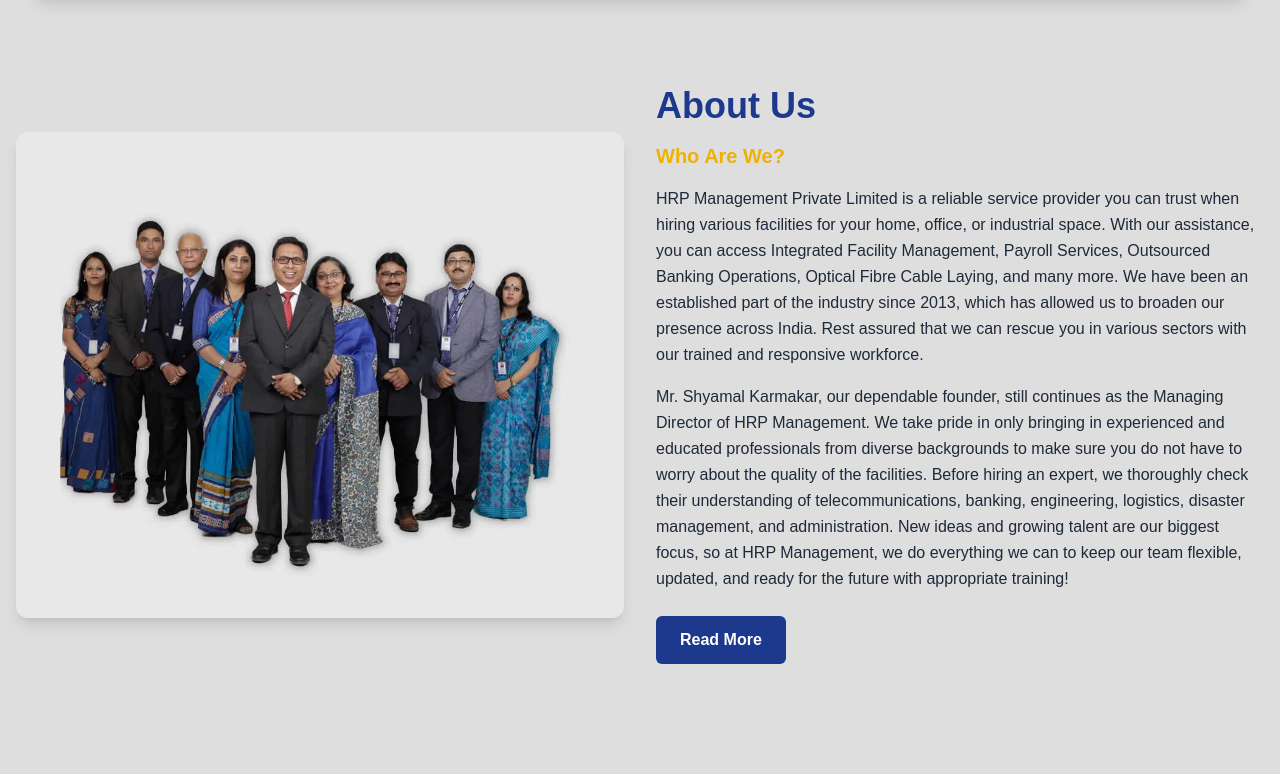
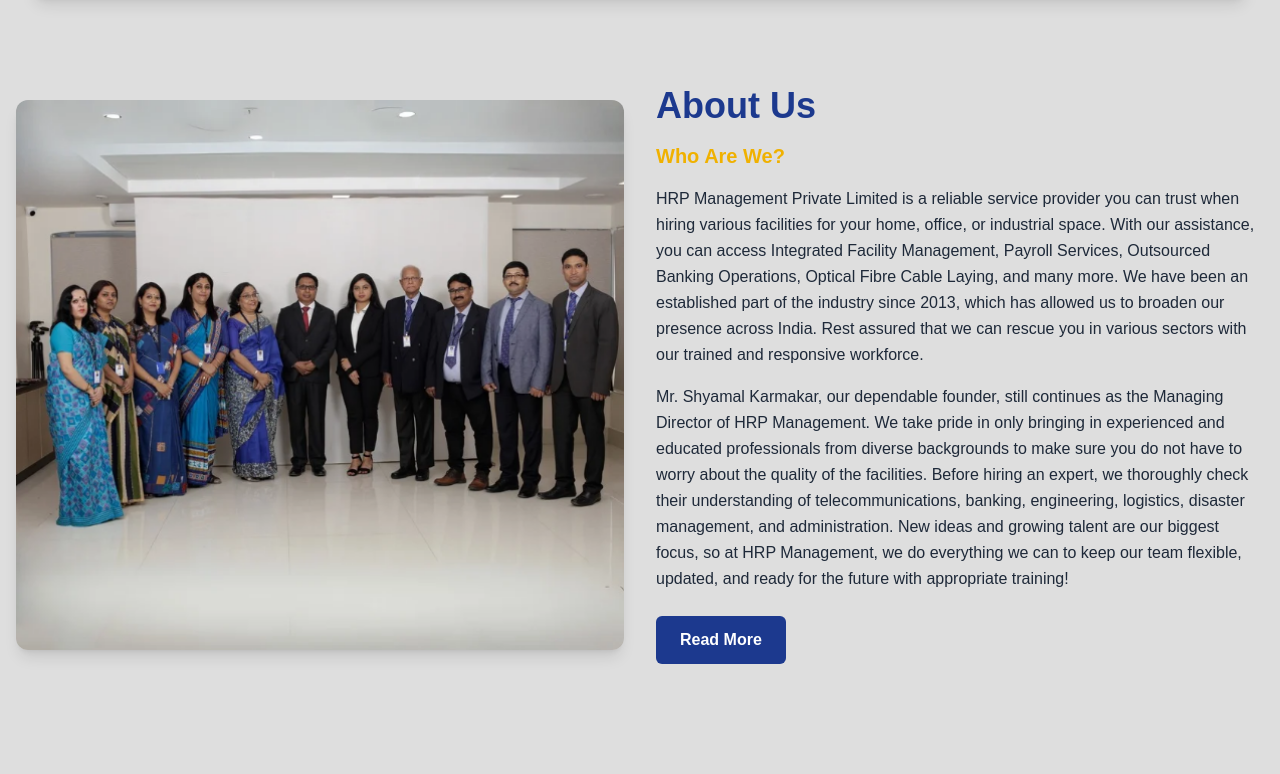
Before and after one commit to DipankarBanerjee14/sib-services, a Next.js app: page / in a window 1280 px wide. Shown: the part 746-1520 px from the top of the page. Built offline with nearby package versions, Linux system fonts and the light colour scheme.

Commit message:
Completed 02.07.2026

```diff
--- a/src/components/pages/home/AboutPreview.js
+++ b/src/components/pages/home/AboutPreview.js
@@ -8,7 +8,7 @@
                     {/* Image Side */}
                     <div className="m-0 p-0">
                         <Image
-                            src="/images/who3.webp"
+                            src="/images/who.png"
                             alt="About SIB"
                             width={600}
                             height={400}
```
Also changed, not shown: public/images/who.png (added).
